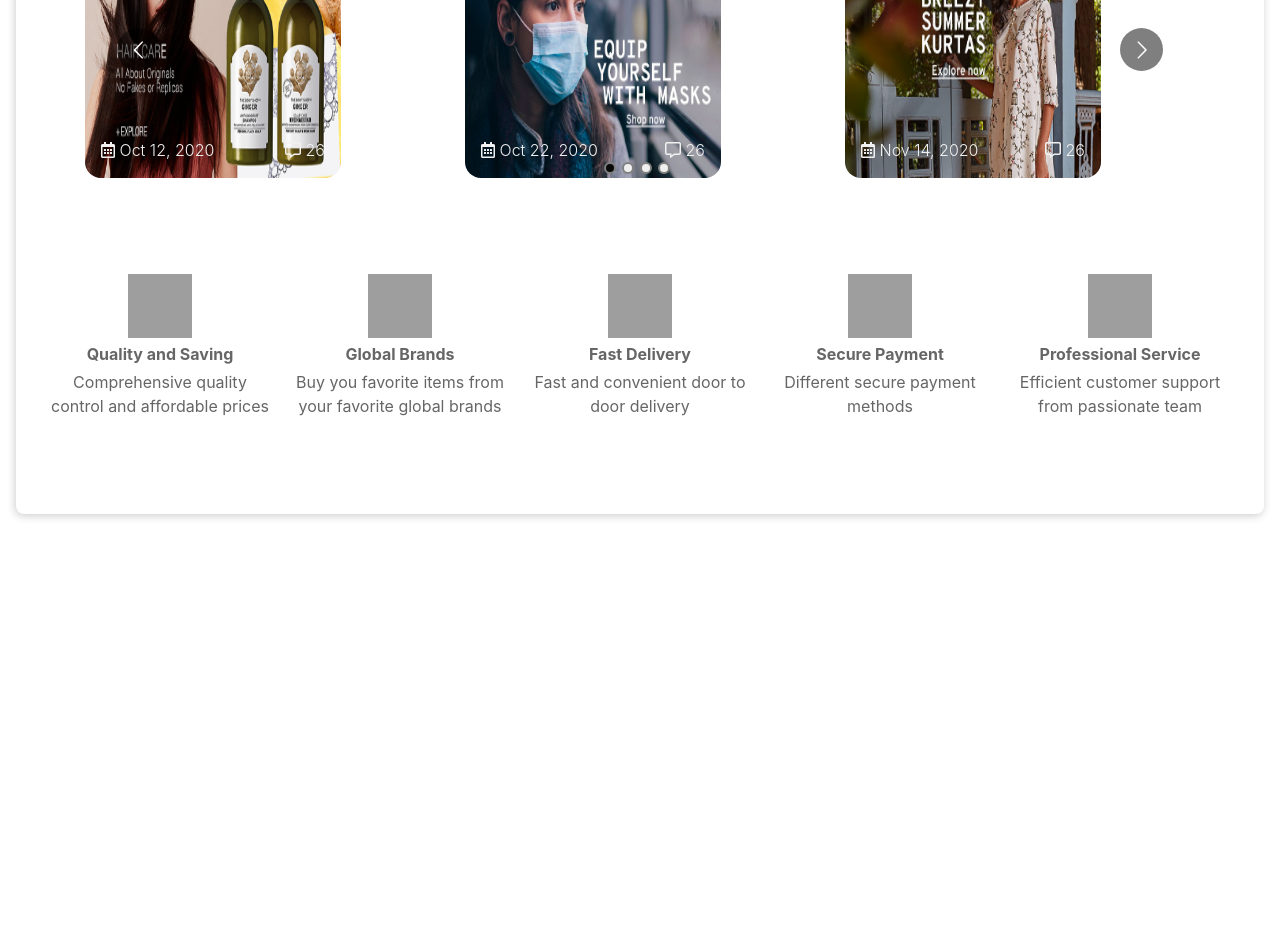
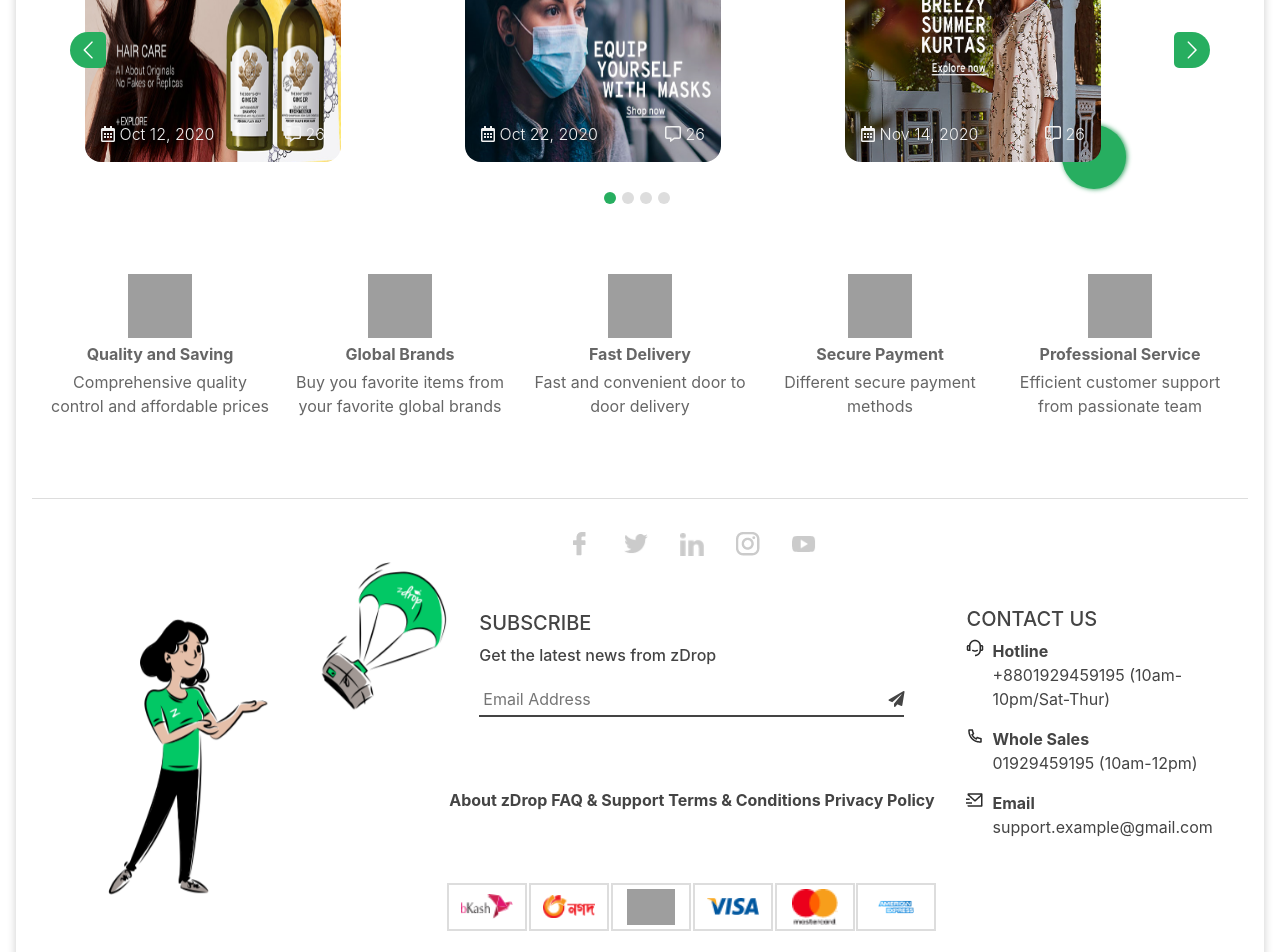
Before and after one commit to masud309060/zaynaxgroup-test-project, a React (Create React App) app: page / in a window 1280 px wide. Shown: the part 4580-5532 px from the top of the page. Before the commit the page ends 5110 px from the top, so only its background shows below. Built offline with nearby package versions, Linux system fonts and the light colour scheme; grey boxes are pictures that could not be loaded; the HTML template or start-up script is replaced by a standard one.

Commit message:
footer section done and update blog section

```diff
--- a/src/App.js
+++ b/src/App.js
@@ -1,5 +1,6 @@
 import './App.scss';
 import Blog from './components/Blog/Blog';
+import Footer from './components/Footer/Footer';
 import Header from './components/Header/Header';
 import Main from './components/Main/Main';
 import Service from './components/Service/Service';
@@ -11,6 +12,7 @@ function App() {
       <Main />
       <Blog />
       <Service />
+      <Footer />
     </div>
   );
 }
--- a/src/App.scss
+++ b/src/App.scss
@@ -1,7 +1,7 @@
 .app {
   margin: 1rem;
   background-color: white;
-  box-shadow: -1px 2px 8px rgba(0, 0, 0, 0.2);
+  box-shadow: 0px -2px 10px rgba(0, 0, 0, 0.2);
   padding: 1rem;
   border-radius: .5rem;
 }
--- a/src/components/Blog/Blog.js
+++ b/src/components/Blog/Blog.js
@@ -41,7 +41,7 @@ const Blog = () => {
       <br/>
       trends, people and technology behind Bing.
       </strong>
-      <div className="blog_container">
+      <div className="blog_container" style={{zIndex:"5"}}>
         <Carousel
         additionalTransfrom={0}
         arrows
@@ -69,6 +69,8 @@ const Blog = () => {
         }
         </Carousel>
       </div>
+      <div className="circle_1" style={{zIndex:"1"}}></div>
+      <div className="circle_2"></div>
     </div>
   );
 };
--- a/src/components/Blog/Blog.scss
+++ b/src/components/Blog/Blog.scss
@@ -1,5 +1,7 @@
 .blog {
   margin: 2rem 0;
+  position: relative;
+  z-index: 10 !important;
   h3 {
     text-align: center;
   }
@@ -10,8 +12,53 @@
   .blog_container {
     display: flex;
     justify-content: center;
-    align-items: center;
-    padding: 2rem 0;
-    height: 100%;
+    min-height: 20rem;
+    position: inherit;
+  }
+  .circle_1 {
+    position: absolute;
+    background-color: #27ae60;
+    height: 8rem;
+    width: 8rem;
+    border-radius: 50%;
+    top: 20%;
+    left: 10%;
+    z-index: 1 !important;
+  }
+  .circle_2 {
+    position: absolute;
+    background-color: #27ae60;
+    height: 4rem;
+    width: 4rem;
+    border-radius: 50%;
+    bottom: 5%;
+    right: 10%;
+    z-index: 1 !important;
+    box-shadow: 1px 0px 5px #1f9751;
   }
 }
+.react-multi-carousel-dot--active button {
+  background-color: #27ae60 !important;
+}
+.react-multi-carousel-dot button {
+  background-color: #ddd;
+  border: none !important;
+}
+.react-multi-carousel-dot-list {
+  bottom: 0 !important;
+}
+.react-multiple-carousel__arrow {
+  background-color: #27ae60 !important;
+  min-height: 2.25rem !important;
+  min-width: 2.25rem !important;
+
+}
+.react-multiple-carousel__arrow--left {
+  border-radius: 50% 5px 5px 50% !important;
+  left: 0rem !important;
+  padding: 0px !important;
+}
+.react-multiple-carousel__arrow--right {
+  border-radius: 5px 50% 50% 5px !important;
+  right: 0rem !important;
+}
--- a/src/components/BlogItem/BlogItem.scss
+++ b/src/components/BlogItem/BlogItem.scss
@@ -1,6 +1,6 @@
 .blog_item {
   position: relative;
-  height: 16rem;
+  height: 14rem;
   width: 16rem;
   border-radius: 1rem;
   overflow: hidden;
@@ -12,7 +12,7 @@
     height: 100%;
     width: 100%;
     position: absolute;
-    z-index: -1;
+    z-index: 9;
   }
   .blog_item_title {
     position: absolute;
--- /dev/null
+++ b/src/components/Footer/Footer.js
@@ -0,0 +1,100 @@
+import React from 'react';
+import { Col, Row } from 'react-bootstrap';
+import './Footer.scss';
+
+const Footer = () => {
+  const socialMedia = [
+    "/assets/002-facebook-logo.png",
+    "/assets/001-twitter-logo-silhouette.png",
+    "/assets/004-linkedin-logo.png",
+    "/assets/instagram (1).png",
+    "/assets/005-youtube.png",
+  ];
+  const facilityList = ["About zDrop", "FAQ & Support", "Terms & Conditions", "Privacy Policy"];
+  const transectionList = [
+    "/assets/BKash-bKash-Logo.wine.png",
+    "/assets/nagad-logo-7A70CCFEE0-seeklogo.com.png",
+    "https://ibtbd.net/wp-content/uploads/2017/08/rocket.jpg",
+    "/assets/g4158.png",
+    "/assets/Mastercard-logo.png",
+    "/assets/amex-logo-png.png",
+  ];
+  const contactUs = [
+    {
+      title: "Hotline",
+      icon: "/assets/customer-service-2-line.png",
+      info: "+8801929459195 (10am-10pm/Sat-Thur)"
+    },
+    {
+      title: "Whole Sales",
+      icon: "/assets/phone-line.png",
+      info: "01929459195 (10am-12pm)"
+    },
+    {
+      title: "Email",
+      icon: "/assets/mail-send-line.png",
+      info: "support.example@gmail.com"
+    },
+  ]
+  return (
+    <div className="footer">
+      <Row>
+        <Col xs={6} md={4} className="footer_left" >
+          <img src="/assets/1777illustrate.PNG" alt="" />
+        </Col>
+        <Col xs={12} md={5} className="footer_main">
+          <div className="footer_social_media">
+            {
+            socialMedia.map((item, i) =>
+            <img src={item} alt="" key={i}/>)
+            }
+          </div>
+          <div className="footer_subscript">
+            <h5>Subscribe</h5>
+            <p>Get the latest news from zDrop</p>
+            <form>
+              <div className="form_control">
+                <input type="text" placeholder="Email Address"/>
+                <i class="fas fa-paper-plane"></i>
+              </div>
+            </form>
+          </div>
+          <div className="footer_facility">
+            {
+              facilityList.map((item, i) =>
+              <strong key={i}>{item}</strong>
+              )
+            }
+          </div>
+          <div className="footer_transection">
+            {
+              transectionList.map((item, i) =>
+              <div>
+                <img src={item} alt="" key={i}/>
+              </div>
+              )
+            }
+          </div>
+        </Col>
+        <Col xs={6} md={3}>
+            <div className="footer_contact">
+              <h5>Contact Us</h5>
+              {
+                contactUs.map((item, i) =>
+                <div className="contact_option" key={i}>
+                  <img src={item.icon} alt=""/>
+                  <div>
+                    <strong>{item.title}</strong> <br/>
+                    <p>{item.info}</p>
+                  </div>
+                </div>
+                )
+              }
+            </div>
+        </Col>
+      </Row>
+    </div>
+  );
+};
+
+export default Footer;
--- /dev/null
+++ b/src/components/Footer/Footer.scss
@@ -0,0 +1,100 @@
+.footer {
+  border-top: 1px solid #ddd;
+  padding: 2rem 0;
+  background-color: white;
+  color: #444;
+}
+.footer_left {
+  img {
+    height: 25rem;
+    padding: 1rem;
+  }
+}
+.footer_main {
+  display: flex;
+  flex-direction: column;
+  justify-content: space-between;
+  align-items: center;
+  width: 100%;
+  .footer_social_media {
+    img {
+      margin: 0 1rem;
+      height: 1.5rem;
+      width: 1.5rem;
+      object-fit: contain;
+    }
+  }
+  .footer_subscript {
+    padding: 0 2rem;
+    width: 100%;
+    h5 {
+      text-transform: uppercase;
+    }
+    p {
+      font-weight: 500;
+    }
+    form {
+      width: 100%;
+      .form_control {
+        border-bottom: 2px solid #444;
+        display: flex;
+        justify-content: space-between;
+        align-items: center;
+        input {
+          border: 0;
+          outline: 0;
+          background: none;
+          padding: 0.25rem;
+        }
+      }
+    }
+  }
+  .footer_facility {
+    display: flex;
+    flex-wrap: wrap;
+    justify-content: space-around;
+    align-items: center;
+    width: 100%;
+    margin: 1rem 0;
+  }
+  .footer_transection {
+    width: 100%;
+    display: flex;
+    flex-wrap: wrap;
+    justify-content: space-between;
+    align-items: center;
+    div {
+      height: 3rem;
+      width: 5rem;
+      border: 2px solid #ddd;
+      img {
+        height: 100%;
+        width: 100%;
+        padding: .25rem 0.75rem;
+        object-fit: contain;
+      }
+    }
+  }
+}
+.footer_contact {
+  height: 100%;
+  display: flex;
+  flex-direction: column;
+  justify-content: center;
+  h5 {
+    text-transform: uppercase;
+  }
+  .contact_option {
+    display: flex;
+    align-items: baseline;
+    img {
+      margin-right: 0.5rem;
+    }
+    div {
+    strong {
+        margin: 0;
+      }
+    }
+  }
+
+}
```
Also changed, not shown: public/assets/1777illustrate.PNG (added).
